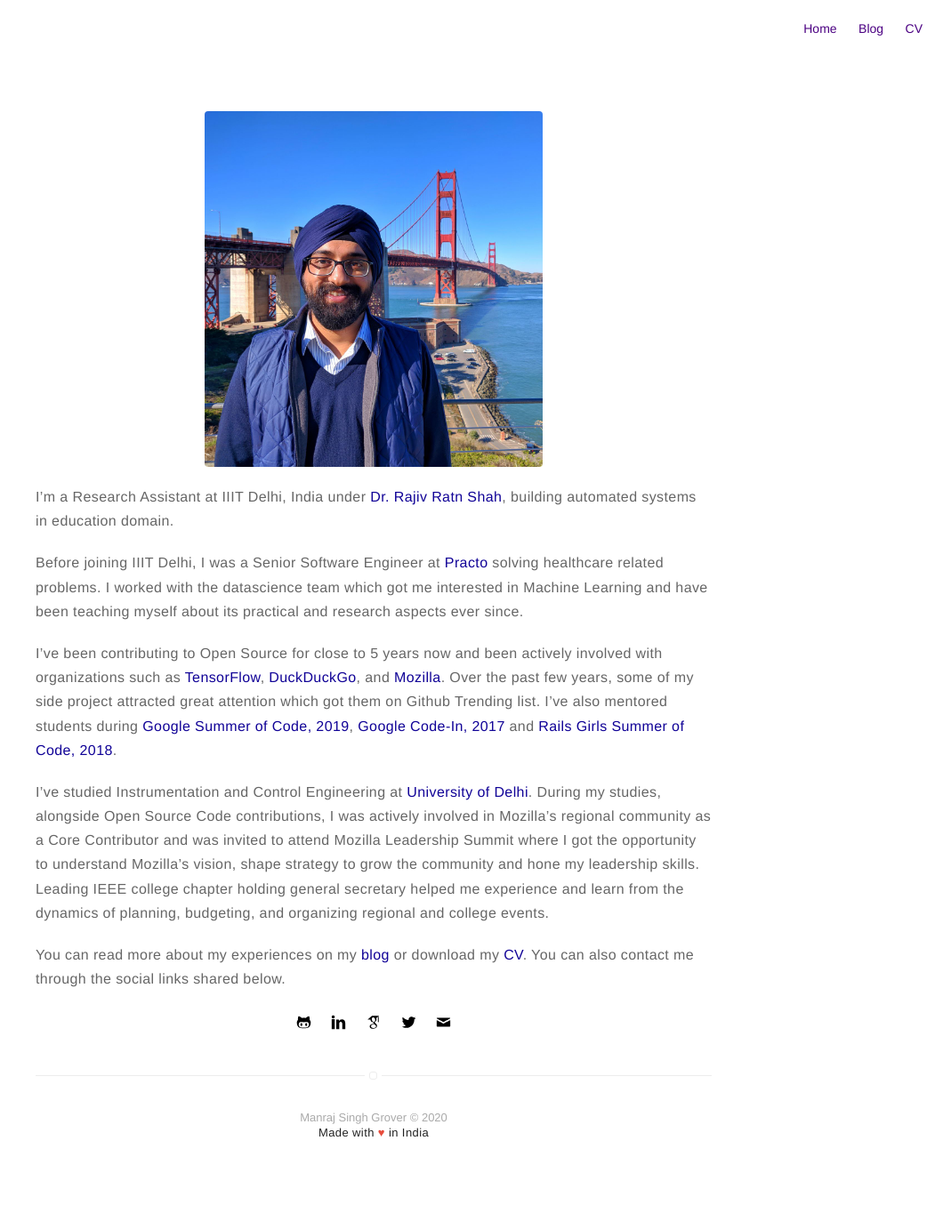
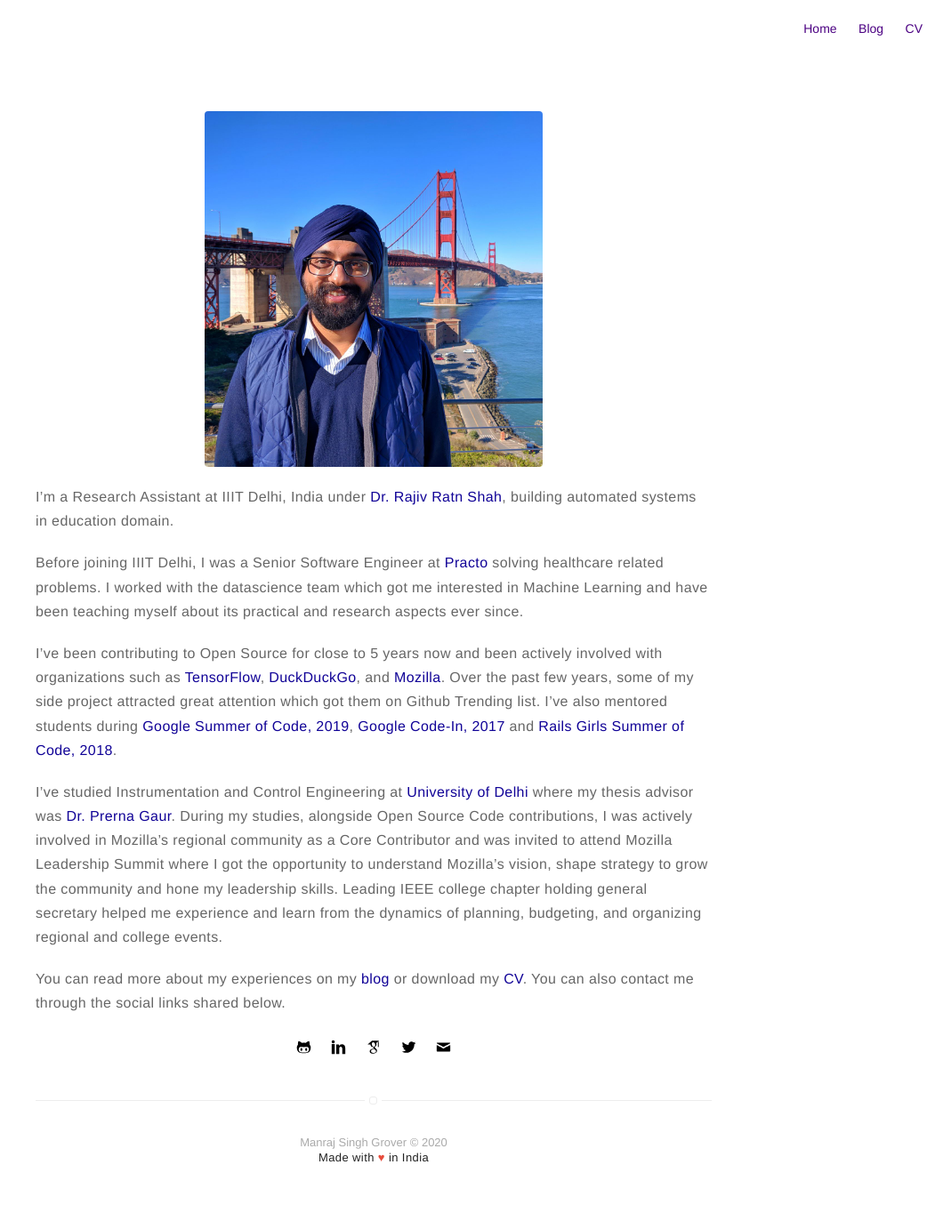
Before and after one commit to manrajgrover/manrajgrover.github.io, a Jekyll site: the page built from about.md, in a window 1280 px wide. Shown: the whole page at 89% size, without its empty margins (220-1280 px from the left). Built offline with Jekyll 4.4.1, drawn with Linux system fonts in a browser that asks for light colours; before the commit the page ends 1345 px from its top, so only the background shows below that.

Commit message:
[Changes] Add thesis advisor

```diff
--- a/about.md
+++ b/about.md
@@ -10,7 +10,7 @@ Before joining IIIT Delhi, I was a Senior Software Engineer at <a href="https://
 
 I've been contributing to Open Source for close to 5 years now and been actively involved with organizations such as <a href="https://github.com/tensorflow/tfjs" target="_blank" class="link">TensorFlow</a>, <a href="https://duckduckhack.com/u/manrajgrover/" target="_blank" class="link">DuckDuckGo</a>, and <a href="https://mozillians.org/en-US/u/manrajsingh/" target="_blank" class="link">Mozilla</a>. Over the past few years, some of my side project attracted great attention which got them on Github Trending list. I've also mentored students during <a href="https://summerofcode.withgoogle.com/archive/2019/projects/6561581775716352/" target="_blank" class="link">Google Summer of Code, 2019</a>, <a href="https://codein.withgoogle.com/archive/2017/" target="_blank" class="link">Google Code-In, 2017</a> and <a href="https://railsgirlssummerofcode.org/" target="_blank" class="link">Rails Girls Summer of Code, 2018</a>.
 
-I've studied Instrumentation and Control Engineering at <a href="http://www.nsit.ac.in/" target="_blank" class="link">University of Delhi</a>. During my studies, alongside Open Source Code contributions, I was actively involved in Mozilla's regional community as a Core Contributor and was invited to attend Mozilla Leadership Summit where I got the opportunity to understand Mozilla's vision, shape strategy to grow the community and hone my leadership skills. Leading IEEE college chapter holding general secretary helped me experience and learn from the dynamics of planning, budgeting, and organizing regional and college events.
+I've studied Instrumentation and Control Engineering at <a href="http://www.nsit.ac.in/" target="_blank" class="link">University of Delhi</a> where my thesis advisor was <a href="http://www.nsit.ac.in/faculty/prg/" target="_blank" class="link">Dr. Prerna Gaur</a>. During my studies, alongside Open Source Code contributions, I was actively involved in Mozilla's regional community as a Core Contributor and was invited to attend Mozilla Leadership Summit where I got the opportunity to understand Mozilla's vision, shape strategy to grow the community and hone my leadership skills. Leading IEEE college chapter holding general secretary helped me experience and learn from the dynamics of planning, budgeting, and organizing regional and college events.
 
 You can read more about my experiences on my <a href="{{ site.url }}/blog/" target="_blank" class="link">blog</a> or download my <a class="link" href="{{ site.url }}/{{ site.resume-url }}" target="_blank">CV</a>. You can also contact me through the social links shared below.
 
--- a/index.html
+++ b/index.html
@@ -4,7 +4,7 @@ title: Home
 ---
 <section class="list">
     <p>
-        Hi there, I'm Manraj Singh! I'm a Research Assistant at IIIT Delhi, India under <a href="https://www.iiitd.ac.in/rajivratn" target="_blank" class="link">Dr. Rajiv Ratn Shah</a>, building automated systems in education domain. I graduated from University of Delhi in 2016 with a Bachelor's in Instrumentation and Control. Over the last few years, I've had the opportunity with amazing teams at <a href="http://midas.iiitd.edu.in/" target="_blank" class="link">MIDAS Lab</a>, <a href="https://github.com/tensorflow/tfjs" target="_blank" class="link">TensorFlow</a> and <a href="https://practo.com/" target="_blank" class="link">Practo</a>.
+        Hi there, I'm Manraj Singh! I'm a Research Assistant at IIIT Delhi, India under <a href="https://www.iiitd.ac.in/rajivratn" target="_blank" class="link">Dr. Rajiv Ratn Shah</a>, building automated systems in education domain. I graduated from University of Delhi in 2016 with a Bachelor's in Instrumentation and Control where my thesis advisor was <a href="http://www.nsit.ac.in/faculty/prg/" target="_blank" class="link">Dr. Prerna Gaur</a> and <a href="http://www.nsit.ac.in/faculty/ums/" target="_blank" class="link">Dr. Umang Soni</a>. Over the last few years, I've had the opportunity with amazing teams at <a href="http://midas.iiitd.edu.in/" target="_blank" class="link">MIDAS Lab</a>, <a href="https://github.com/tensorflow/tfjs" target="_blank" class="link">TensorFlow</a> and <a href="https://practo.com/" target="_blank" class="link">Practo</a>.
     </p>
 </section>
 
```
